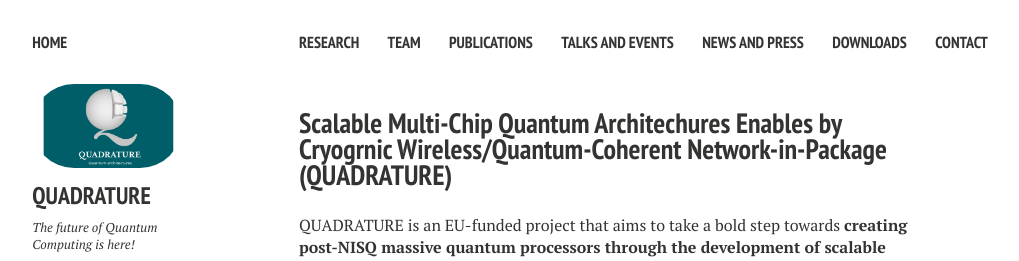
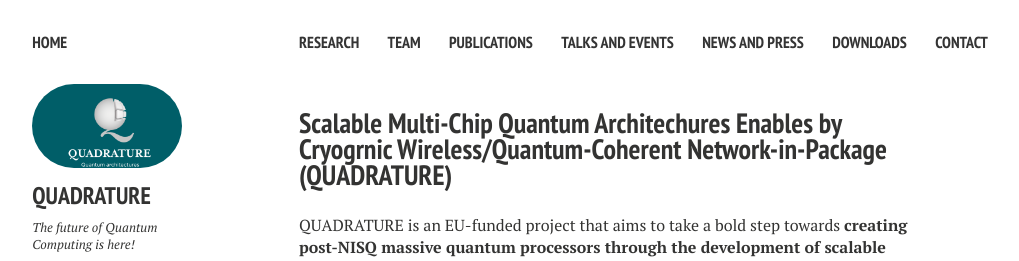
Before and after one commit to biddu/biddu.github.io, a Jekyll site: the page built from index.md, in a window 1280 px wide. Shown: the top 261 px of the page, without its empty margins (21-1040 px from the left). Built offline with Jekyll 4.4.1, drawn with Linux system fonts in a browser that asks for light colours; nearby versions of some CDN libraries; comment, search, counter and statistics services are not loaded.

Commit message:
Update _config.yml

```diff
--- a/_config.yml
+++ b/_config.yml
@@ -15,7 +15,7 @@ url:              https://biddu.github.io/
 # Owner/author information
 owner:
   name:           QUADRATURE
-  avatar:         LogoV12.png
+  avatar:         LogoV13.png
   #logo:           Logo.png
   bio:            The future of Quantum Computing is here!
   email:          info_quadrature@upv.es
```
